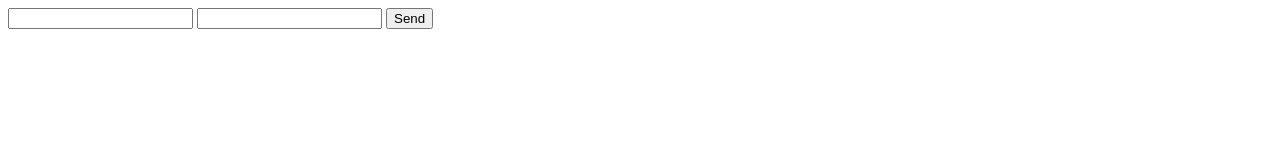
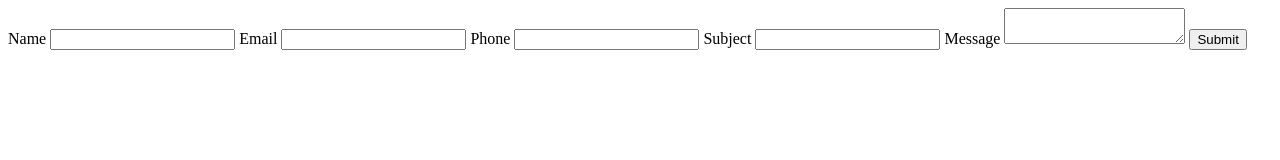
Before and after one commit to HamzaHabib29/formsubmitdemoo, a plain HTML site: page index.html in a window 1280 px wide. Drawn offline with Linux system fonts and the light colour scheme.

Commit message:
Add files via upload

```diff
--- a/index.html
+++ b/index.html
@@ -8,10 +8,30 @@
     <title>Document</title>
 </head>
 <body>
-    <form action="https://formsubmit.co/hamza.sewani@gmail.com" method="POST">
-     <input type="text" name="name" required>
-     <input type="email" name="email" required>
-     <button type="submit">Send</button>
-</form>
+<form action="https://formsubmit.co/hamza.sewani@gmail.com" method="POST">
+
+    <!-- Honeypot -->
+    <input type="text" name="_honey" style="display: none;">
+
+      <!-- Disablecaptcha -->
+    <input type="text" name="_captcha" style="display: none;">
+
+    <label for="fname">Name</label>
+    <input type="text" name="First&nbsp;Name" required>
+
+    <label for="email">Email</label>
+    <input type="email"  name="Email" required>
+
+    <label for="phone">Phone</label>
+    <input type="tel"  name="Phone" required>
+
+    <label for="subject">Subject</label>
+    <input type="text" name="Subject" required>
+
+    <label for="message">Message</label>
+    <textarea name="Subject" required></textarea>
+
+    <input type="submit" value="Submit">
+  </form>
 </body>
 </html>
```
